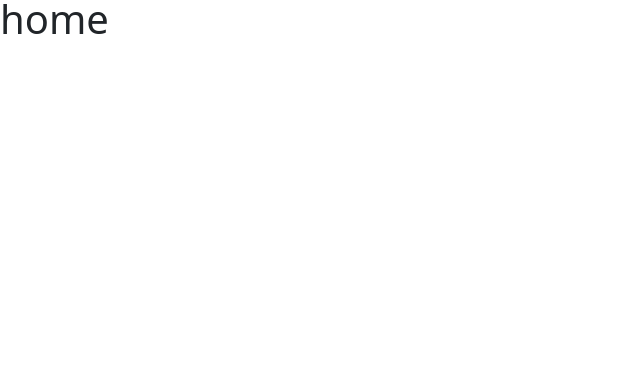
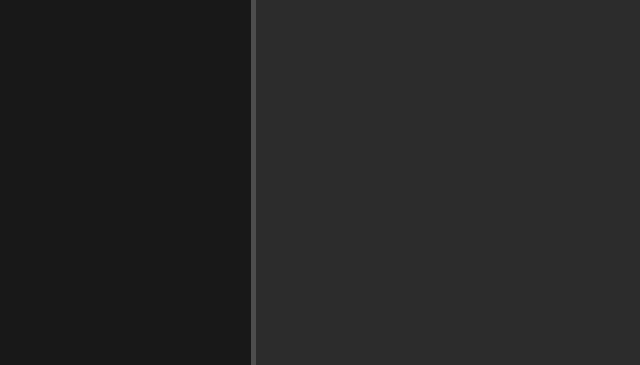
Before and after one commit to zligusi/django, a Django app: page / in a window 1280 px wide. Shown: the part 435-800 px from the top of the page, without its empty margins (0-640 px from the left). Run offline with Django 5.2, Linux system fonts and the light colour scheme.

Commit message:
css good working

```diff
--- /dev/null
+++ b/new/main/static/main/css/start.css
@@ -0,0 +1,13 @@
+body {
+    background-color: #2c2c2c;
+}
+
+aside {
+    float : left;
+    background-color : #181818;
+    width : 20% ;
+    padding : 2.5%;
+    height : 100vh;
+    color : #fff;
+    border-right : 5px solid #4d4d4d;
+}
--- a/new/main/templates/main/layout.html
+++ b/new/main/templates/main/layout.html
@@ -7,12 +7,11 @@
     <meta name='description' content=''>
     <meta name='keywords' content=''>
     <title> {% block title %}{% endblock %}</title>
-   <link href="https://cdn.jsdelivr.net/npm/bootstrap@5.3.8/dist/css/bootstrap.min.css" rel="stylesheet" integrity="sha384-sRIl4kxILFvY47J16cr9ZwB07vP4J8+LH7qKQnuqkuIAvNWLzeN8tE5YBujZqJLB" crossorigin="anonymous">
-<link rel="stylesheet" href="{% static 'main/css/main.css' %}">
+    <link href="https://cdn.jsdelivr.net/npm/bootstrap@5.3.8/dist/css/bootstrap.min.css" rel="stylesheet" integrity="sha384-sRIl4kxILFvY47J16cr9ZwB07vP4J8+LH7qKQnuqkuIAvNWLzeN8tE5YBujZqJLB" crossorigin="anonymous">
+    <link rel="stylesheet" href="{% static 'main/css/start.css' %}">
 </head>
 <body>
   <aside>
-    <img src="{% static 'main/img/logo.png' %}" alt="logo" >
     <span class="logo">KH</span>
     <h3>navigation</h3>
     <ul>
--- a/new/new/settings.py
+++ b/new/new/settings.py
@@ -117,7 +117,3 @@
 # https://docs.djangoproject.com/en/6.0/howto/static-files/
 
 STATIC_URL = 'static/'
-
-STATICFILES_DIRS = [
-    BASE_DIR / "static",
-]
```
Also changed, not shown: new/main/migrations/__init__.py (deleted), new/main/static/main/css/main.css (added), new/users/migrations/__init__.py (deleted).
